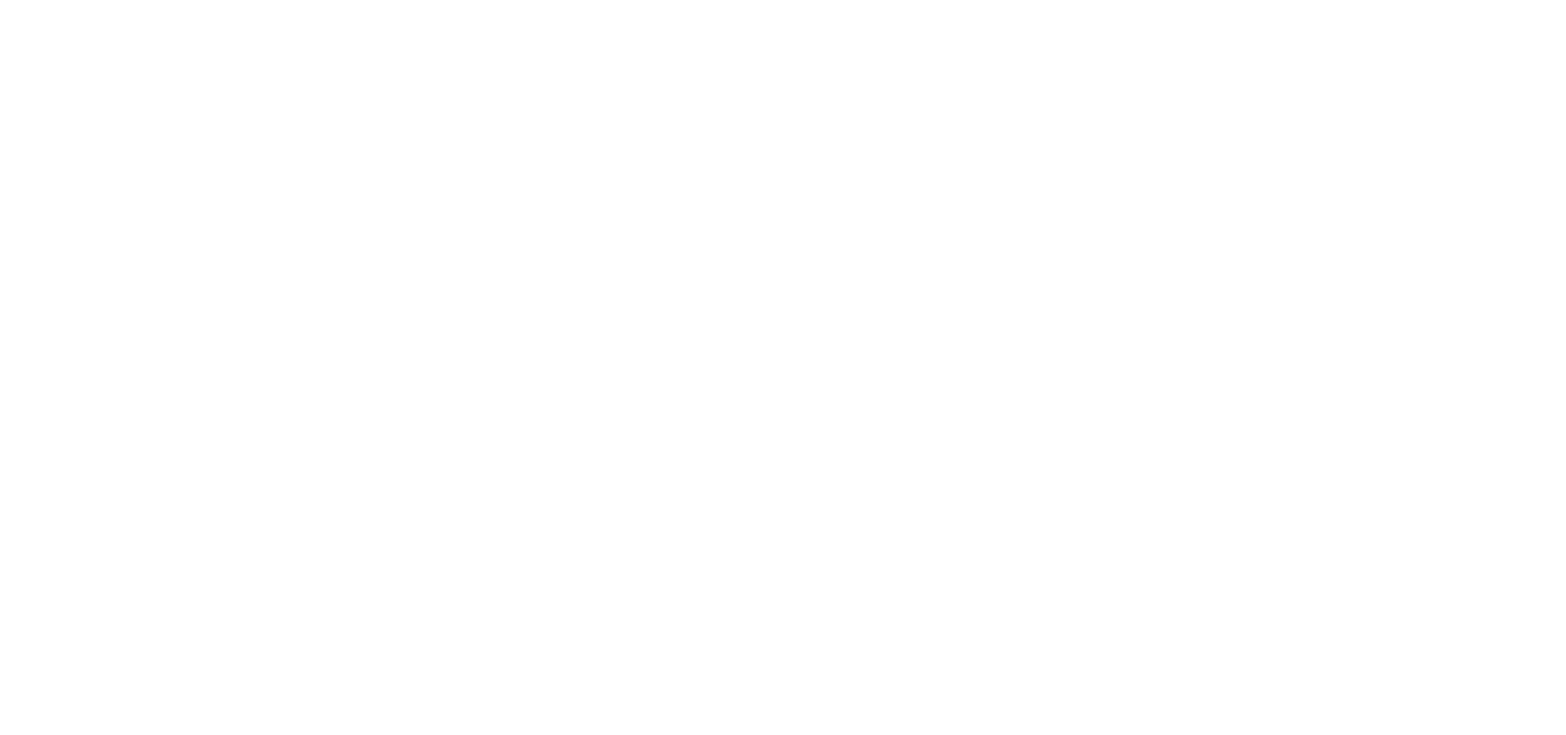
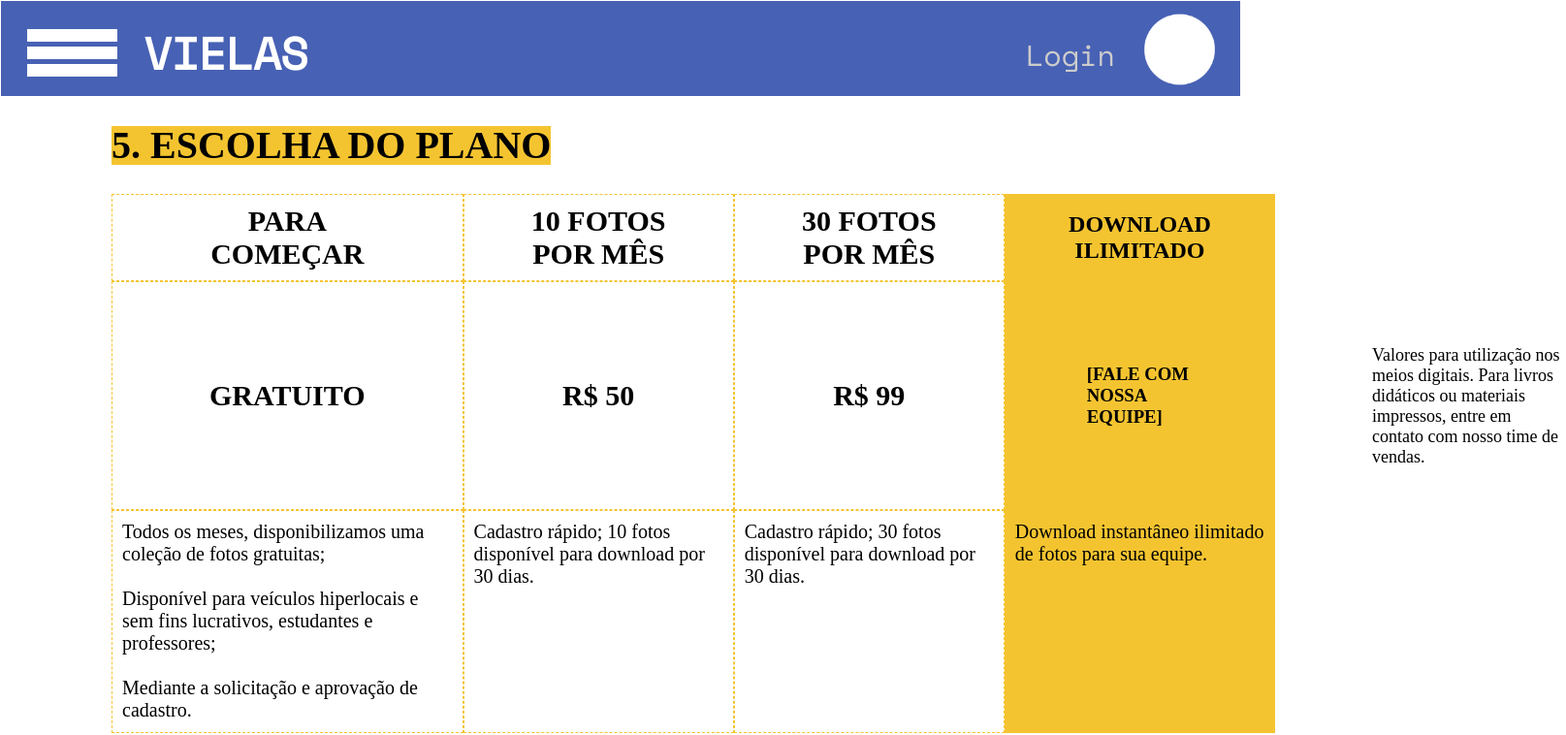
Before and after one commit to MaiqueDouglas/ProjetoVielasTQ112, a React (Vite) app: page /plan-select in a window 1280 px wide. Before the commit this address had no page. Shown: the top 758 px of the page at 97% size, 1615 px wide, since content can reach past the window. Built offline with nearby package versions, Linux system fonts and the light colour scheme.

Commit message:
componente plano

```diff
--- a/src/componentes/Pages/Meu Carrinho/MeuCarrinho.jsx
+++ b/src/componentes/Pages/Meu Carrinho/MeuCarrinho.jsx
@@ -1,6 +1,7 @@
 import React from 'react';
-import { useParams } from 'react-router-dom';
-import './MeuCarrinho.css'
+import { useParams, useNavigate } from 'react-router-dom';
+import { usePurchase } from '../../../contexts/PurchaseContext';
+import './MeuCarrinho.css';
 import Header from "../../Header/Header";
 import Footer from "../../Footer/Footer";
 import photo1 from '../../../assets/Collection1.jpg';
@@ -16,6 +17,8 @@
 
 function MeuCarrinho() {
     const { id } = useParams();
+    const navigate = useNavigate();
+    const { setPurchaseData } = usePurchase();
 
     const photoImages = {
         1: photo1,
@@ -29,9 +32,24 @@
         9: photo9,
     };
 
+    const handlePurchase = () => {
+        const purchaseInfo = {
+            uuid: "some-unique-id",
+            title: "Título do Produto",
+            description: "Descrição do Produto",
+            resolution: "400 x 6000 - 300 dpi",
+            usage: "Disponível para todas as utilizações permitidas",
+            mediaType: "Imagem do Creative",
+            licenseType: "Royalty-free",
+        };
+
+        setPurchaseData({ photoDetails: purchaseInfo });
+        navigate('/plan-select');
+    };
+
     return (
         <div>
-      <Header/>
+            <Header />
             <div className="h1">
                 <h1>Carrinho de compras</h1>
                 <p>Itens selecionados para compra: 1</p>
@@ -39,26 +57,23 @@
             <div className="container-car">
                 <img src={photoImages[id]} alt="User icon" />
                 <h2>
-          Tipo de midia:<br></br>
-          Resolução:<br></br><br></br>
-          Tipo de licença:<br></br><br></br>
+                    Tipo de midia:<br />
+                    Resolução:<br /><br />
+                    Tipo de licença:<br /><br />
                     Como posso utilizar:
                 </h2>
                 <p>
-          Imagem do Creative<br></br>
-          Resolução 400 x 6000 - 300 dpi . RGB<br></br><br></br>
-          Royaly-free I Ver resumo das licenças<br></br><br></br>
-          Disponivel para todas as utilizações<br></br>
-          permitida ao abrigo dos nossos <a href="#">Termo de Licença</a>
+                    Imagem do Creative<br />
+                    Resolução 400 x 6000 - 300 dpi . RGB<br /><br />
+                    Royaly-free I Ver resumo das licenças<br /><br />
+                    Disponivel para todas as utilizações permitida ao abrigo dos nossos <a href="#">Termo de Licença</a>
                 </p>
                 <input type="checkbox" id="SelecionarParaCompra" />
                 <label htmlFor="SelecionarParaCompras">Selecionar para compra</label>
-        <h1>
-          Subtotal: R$ xx,xx
-        </h1>
-        <button className="button">PROSSEGUIR COM A COMPRA</button>
+                <h1>Subtotal: R$ xx,xx</h1>
+                <button className="button" onClick={handlePurchase}>PROSSEGUIR COM A COMPRA</button>
             </div>
-      <Footer/>
+            <Footer />
         </div>
     );
 }
--- /dev/null
+++ b/src/componentes/Pages/PlanSelector/PlanSelector.css
@@ -0,0 +1,98 @@
+.plan-selector {
+    position: relative;
+    width: 1200px;
+    margin-left: 115px;
+  }
+
+  .plan-selector h1 {
+    position: absolute;
+    display: inline;
+    font-size: 40px;
+    background-color: #F4C430;
+    top: 30px;
+    line-height: 1;
+}
+
+  .plans {
+    display: grid;
+    grid-template-columns: repeat(4, 1fr);
+    gap: 0;
+    padding: 100px 0;
+    margin-bottom: -170px;
+
+  }
+
+  .plan {
+    display: grid;
+    grid-template-rows: auto auto 1fr;
+    margin: 0;
+  }
+
+
+  .plan h2 {
+    text-align: center;
+    font-size: 30px;
+    margin: 0;
+    padding: 10px;
+    border: 1px dashed #F4C430;
+
+  }
+
+  .plan h3 {
+    text-align: center;
+    font-size: 30px;
+    margin: 0;
+    padding: 100px;
+    border: 1px dashed #F4C430;
+  }
+
+
+  .plan p {
+    border: 1px dashed #F4C430;
+    padding: 10px 10px;
+    font-size: 20px;
+
+  }
+
+  .plandow {
+    display: grid;
+    grid-template-rows: auto auto 1fr;
+    margin: 0;
+  }
+
+  .plandow h2{
+    text-align: center;
+    padding: 17px;
+    border: 1px dashed #F4C430;
+    background-color: #F4C430;
+
+  }
+
+  .plandow h3{
+
+    border: 1px dashed #F4C430;
+    padding: 84px;
+
+    background-color: #F4C430;
+
+
+  }
+
+  .plandow p{
+    border: 1px dashed #F4C430;
+    padding: 10px 10px;
+    font-size: 20px;
+    height: 230px;
+    background-color: #F4C430;
+
+  }
+
+  .note p{
+    position: relative;
+    left: 1300px;
+    top: -330px;
+    width: 200px;
+    font-size: 18px;
+
+
+  }
--- /dev/null
+++ b/src/componentes/Pages/PlanSelector/PlanSelector.jsx
@@ -0,0 +1,62 @@
+import React from 'react';
+import { useNavigate } from 'react-router-dom';
+import { usePurchase } from '../../../contexts/PurchaseContext';
+import './PlanSelector.css';
+import Footer from '../../Footer/Footer';
+import Header from '../../Header/Header';
+
+const PlanSelector = () => {
+  const navigate = useNavigate();
+  const { setPurchaseData } = usePurchase();
+
+  const selectPlan = (plan) => {
+    setPurchaseData(prevData => ({
+      ...prevData,
+      selectedPlan: plan
+    }));
+    navigate('/payment');
+  };
+
+  return (
+    <div>
+      <Header/>
+    <div className="plan-selector">
+      <h1>5. ESCOLHA DO PLANO</h1>
+      <div className="plans">
+        <div className="plan" onClick={() => selectPlan('GRATUITO')}>
+          <h2>PARA<br></br>
+              COMEÇAR</h2>
+          <h3>GRATUITO</h3>
+          <p>Todos os meses, disponibilizamos uma coleção de fotos gratuitas;<br></br><br></br>
+          Disponível para veículos hiperlocais e sem fins lucrativos, estudantes e professores;<br></br><br></br>
+          Mediante a solicitação e aprovação de cadastro.</p>
+        </div>
+        <div className="plan" onClick={() => selectPlan('10 FOTOS')}>
+          <h2>10 FOTOS<br />POR MÊS</h2>
+          <h3>R$ 50</h3>
+          <p>Cadastro rápido; 10 fotos disponível para download por 30 dias.</p>
+        </div>
+        <div className="plan" onClick={() => selectPlan('30 FOTOS')}>
+          <h2>30 FOTOS<br />POR MÊS</h2>
+          <h3>R$ 99</h3>
+          <p>Cadastro rápido; 30 fotos disponível para download por 30 dias.</p>
+        </div>
+        <div className="plandow" onClick={() => selectPlan('ILIMITADO')}>
+          <h2>DOWNLOAD ILIMITADO</h2>
+          <h3>[FALE COM NOSSA EQUIPE]</h3>
+          <p>Download instantâneo ilimitado de fotos para sua equipe.</p>
+        </div>
+      </div>
+      <div className="note">
+        <p>Valores para utilização nos meios digitais. Para livros didáticos ou materiais impressos, entre em contato com nosso time de vendas.</p>
+      </div>
+      {/* <div className="references">
+    <p>Referências: <a href="https://unsplash.com/pt-br/plus" target="_blank" rel="noopener noreferrer">https://unsplash.com/pt-br/plus</a></p>
+</div> */}
+    </div>
+    <Footer/>
+    </div>
+  );
+};
+
+export default PlanSelector;
--- a/src/componentes/Router/Routes.jsx
+++ b/src/componentes/Router/Routes.jsx
@@ -6,6 +6,8 @@
 import Apoie from "../Pages/Apoie/Apoie";
 import FaleConosco from "../Pages/Fale Conosco/FaleConosco";
 import CollectionPhoto from "../CollectionPhoto/CollectionPhoto";
+import PlanSelector from "../Pages/PlanSelector/PlanSelector";
+
 
 function AppRoutes() {
   return (
@@ -18,6 +20,7 @@
         <Route path="/Apoie" element={<Apoie />} />
         <Route path="/FaleConosco" element={<FaleConosco />} />
         <Route path="/Collection/:id" element={<CollectionPhoto />} />
+        <Route path="/plan-select" element={<PlanSelector/>} />
       </Routes>
 
   );
--- /dev/null
+++ b/src/contexts/PurchaseContext.jsx
@@ -0,0 +1,31 @@
+import React, { createContext, useContext, useState } from 'react';
+import PropTypes from 'prop-types';
+
+const PurchaseContext = createContext();
+
+export const PurchaseProvider = ({ children }) => {
+  const [purchaseData, setPurchaseData] = useState({
+    photoDetails: {
+      uuid: '',
+      title: '',
+      description: '',
+      resolution: '',
+      usage: '',
+      mediaType: '',
+      licenseType: ''
+    },
+    selectedPlan: ''
+  });
+
+  return (
+    <PurchaseContext.Provider value={{ purchaseData, setPurchaseData }}>
+      {children}
+    </PurchaseContext.Provider>
+  );
+};
+
+PurchaseProvider.propTypes = {
+  children: PropTypes.node.isRequired
+};
+
+export const usePurchase = () => useContext(PurchaseContext);
--- a/src/main.jsx
+++ b/src/main.jsx
@@ -2,9 +2,12 @@
 import { createRoot } from 'react-dom/client';
 import AppRoutes from './componentes/Router/Routes';
 import { BrowserRouter } from 'react-router-dom';
+import { PurchaseProvider } from './contexts/PurchaseContext';
 
 createRoot(document.getElementById('root')).render(
+  <PurchaseProvider>
   <BrowserRouter>
     <AppRoutes />
   </BrowserRouter>
+ </PurchaseProvider>
 );
```
Lines whose indentation alone changed are shown as unchanged.
